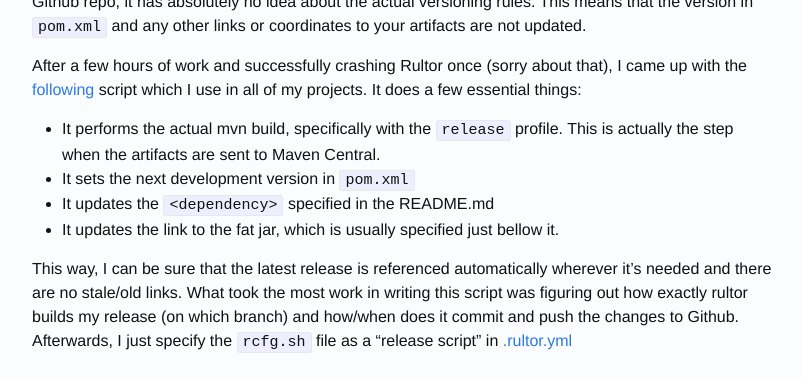
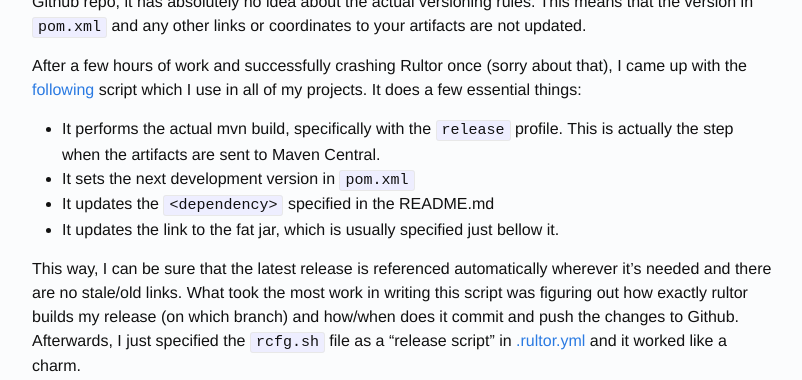
Before and after one commit to amihaiemil/amihaiemil.github.io, a Jekyll site: the page built from _posts/2018-09-30-project-versioning-with-rultor.markdown, in a window 1280 px wide and 900 px high, scrolled down 1269 px, cut to the strip 0-380 px from the top of the window. Shown: the whole strip, without its empty margins (238-1040 px from the left). Built offline with Jekyll 4.4.1, drawn with Linux system fonts in a browser that asks for light colours; comment, search, counter and statistics services are not loaded.

Commit message:
Update 2018-09-30-project-versioning-with-rultor.markdown

```diff
--- a/_posts/2018-09-30-project-versioning-with-rultor.markdown
+++ b/_posts/2018-09-30-project-versioning-with-rultor.markdown
@@ -34,4 +34,4 @@
 * It updates the ``<dependency>`` specified in the README.md
 * It updates the link to the fat jar, which is usually specified just bellow it.
 
-This way, I can be sure that the latest release is referenced automatically wherever it's needed and there are no stale/old links. What took the most work in writing this script was figuring out how exactly rultor builds my release (on which branch) and how/when does it commit and push the changes to Github. Afterwards, I just specify the ``rcfg.sh`` file as a "release script" in [.rultor.yml](https://github.com/amihaiemil/docker-java-api/blob/master/.rultor.yml#L18)
+This way, I can be sure that the latest release is referenced automatically wherever it's needed and there are no stale/old links. What took the most work in writing this script was figuring out how exactly rultor builds my release (on which branch) and how/when does it commit and push the changes to Github. Afterwards, I just specified the ``rcfg.sh`` file as a "release script" in [.rultor.yml](https://github.com/amihaiemil/docker-java-api/blob/master/.rultor.yml#L18) and it worked like a charm.
```
